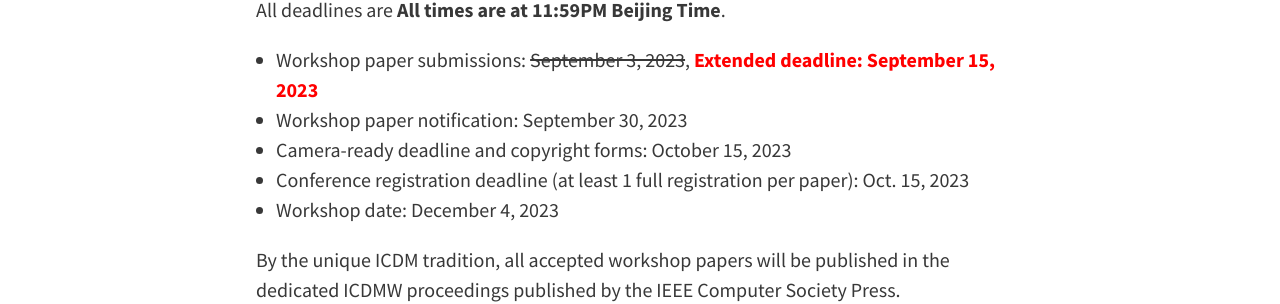
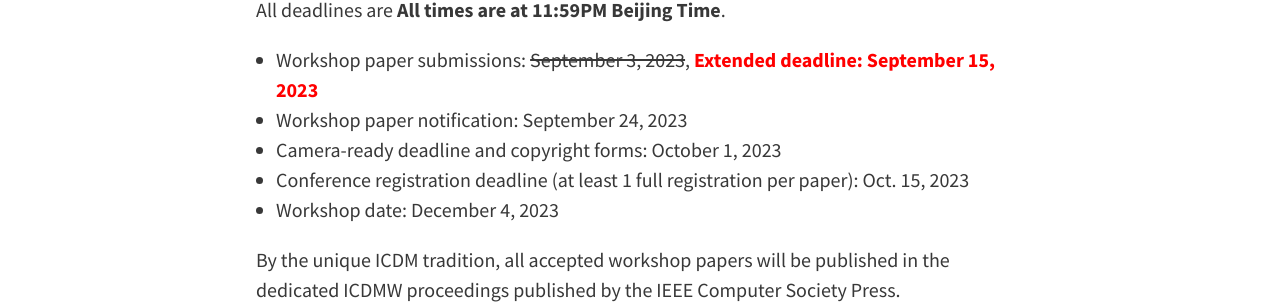
Before and after one commit to lipn/LITSA2023, a Jekyll site: the page built from pages/submission.md, in a window 1280 px wide. Shown: the part 358-662 px from the top of the page. Built offline with Jekyll 4.4.1, drawn with Linux system fonts in a browser that asks for light colours.

Commit message:
Update submission.md

```diff
--- a/pages/submission.md
+++ b/pages/submission.md
@@ -10,8 +10,8 @@
 All deadlines are **All times are at 11:59PM Beijing Time**.
 
 * Workshop paper submissions: ~~September 3, 2023~~, <span style="color:red">**Extended deadline: September 15, 2023**</span>
-* Workshop paper notification: September 30, 2023
-* Camera-ready deadline and copyright forms: October 15, 2023
+* Workshop paper notification: September 24, 2023
+* Camera-ready deadline and copyright forms:  October 1, 2023
 * Conference registration deadline (at least 1 full registration per paper): Oct. 15, 2023
 * Workshop date: December 4, 2023
 
```
